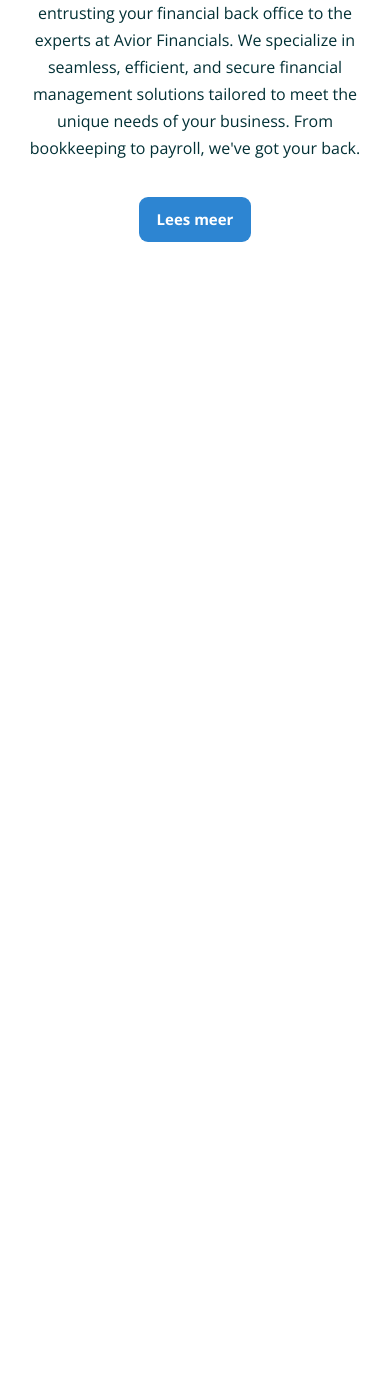
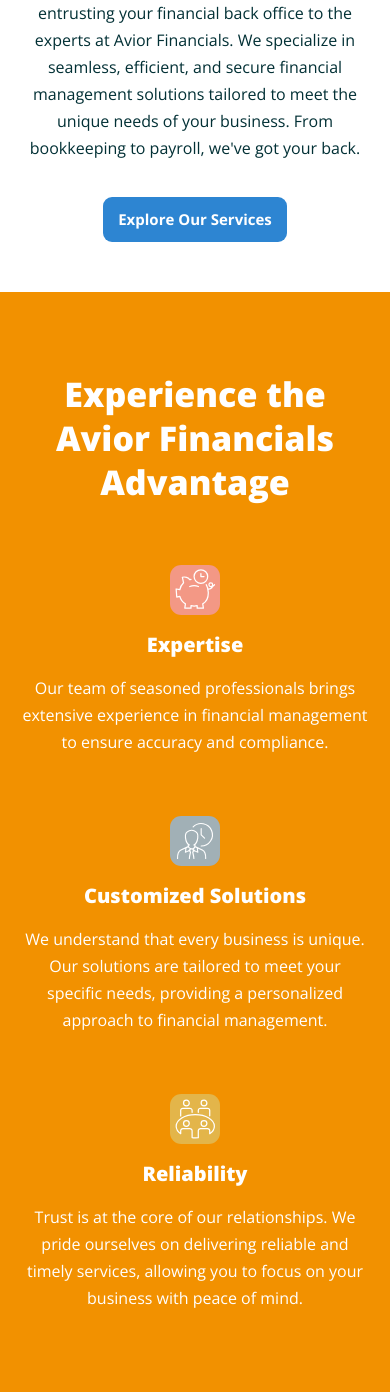
Before and after one commit to egorgrin/yaper, a PHP site: page / in a window 390 px wide. Shown: the part 546-1938 px from the top of the page. Before the commit the page ends 788 px from the top, so only its background shows below. Run offline with PHP 8.4, Linux system fonts and the light colour scheme.

Commit message:
Adv section added

```diff
--- a/assets/css/styles.css
+++ b/assets/css/styles.css
@@ -1,6 +1,6 @@
 @charset "UTF-8";
 /* Обнуление */
-@import url("https://fonts.googleapis.com/css2?family=Open+Sans:wght@300;400;700;800&display=swap");
+@import url("https://fonts.googleapis.com/css2?family=Open+Sans:wght@300;400;600;700;800&display=swap");
 * {
   margin: 0;
   padding: 0;
@@ -208,10 +208,16 @@ header .header .logo_wrapper .logo img {
 header .header nav {
   display: flex;
   align-items: center;
-  gap: 22px;
   color: rgba(2, 48, 53, 0.4588235294);
 }
+header .header nav li {
+  font-size: 13px;
+  font-weight: 600;
+  padding: 22px;
+  cursor: pointer;
+}
 header .header .btn {
+  font-size: 13px;
   margin-left: 50px;
 }
 @media (max-width: 767px) {
@@ -258,7 +264,6 @@ header .header .btn {
   margin-bottom: 35px;
 }
 .hero_wrapper .hero .left .btn {
-  width: 112px;
   font-size: 15px;
 }
 .hero_wrapper .hero .right img {
@@ -286,3 +291,58 @@ header .header .btn {
     text-align: center;
   }
 }
+
+.adv_wrapper {
+  padding: 80px 0;
+  background-color: #F29100;
+  color: #fff;
+}
+.adv_wrapper .adv {
+  text-align: center;
+}
+.adv_wrapper .adv h2 {
+  display: inline-block;
+  font-size: 34px;
+  font-weight: 800;
+  max-width: 300px;
+  margin-bottom: 80px;
+  line-height: 1.3;
+}
+.adv_wrapper .adv .items {
+  display: flex;
+  justify-content: space-between;
+}
+.adv_wrapper .adv .items .item {
+  flex-basis: 30%;
+  display: flex;
+  flex-direction: column;
+  align-items: center;
+}
+.adv_wrapper .adv .items .item .img_container {
+  width: 50px;
+  margin-bottom: 20px;
+}
+.adv_wrapper .adv .items .item .img_container img {
+  width: 100%;
+}
+.adv_wrapper .adv .items .item h3 {
+  margin-bottom: 20px;
+  font-size: 20px;
+  font-weight: 800;
+}
+@media (max-width: 767px) {
+  .adv_wrapper .adv h2 {
+    margin-bottom: 60px;
+  }
+  .adv_wrapper .adv .items {
+    flex-wrap: wrap;
+    justify-content: center;
+  }
+  .adv_wrapper .adv .items .item {
+    max-width: 400px;
+    flex-basis: 100%;
+  }
+  .adv_wrapper .adv .items .item:not(:last-of-type) {
+    margin-bottom: 60px;
+  }
+}
--- /dev/null
+++ b/assets/scss/advantages.scss
@@ -0,0 +1,63 @@
+.adv_wrapper {
+  padding: 80px 0;
+  background-color: $color-main-dark;
+  color: #fff;
+  .adv {
+    text-align: center;
+
+    h2 {
+      display: inline-block;
+      font-size: 34px;
+      font-weight: 800;
+      max-width: 300px;
+      margin-bottom: 80px;
+      line-height: 1.3;
+    }
+    .items {
+      display: flex;
+      justify-content: space-between;
+      .item {
+        flex-basis: 30%;
+        display: flex;
+        flex-direction: column;
+        align-items: center;
+        .img_container {
+          width: 50px;
+          margin-bottom: 20px;
+          img {
+            width: 100%;
+          }
+        }
+        h3 {
+          margin-bottom: 20px;
+          font-size: 20px;
+          font-weight: 800;
+        }
+      }
+    }
+  }
+  @include screen(medium) {
+    .adv {
+      h2 {
+        margin-bottom: 60px;
+      }
+      .items {
+        flex-wrap: wrap;
+        justify-content: center;
+        .item {
+          max-width: 400px;
+          flex-basis: 100%;
+          &:not(:last-of-type) {
+            margin-bottom: 60px;
+          }
+          .img_container {
+            img {
+            }
+          }
+          h3 {
+          }
+        }
+      }
+    }
+  }
+}
--- a/assets/scss/header.scss
+++ b/assets/scss/header.scss
@@ -26,10 +26,16 @@ header {
     nav {
       display: flex;
       align-items: center;
-      gap: 22px;
       color: $color-nav;
+      li {
+        font-size: 13px;
+        font-weight: 600;
+        padding: 22px;
+        cursor: pointer;
+      }
     }
     .btn {
+      font-size: 13px;
       margin-left: 50px;
     }
   }
--- a/assets/scss/hero.scss
+++ b/assets/scss/hero.scss
@@ -28,7 +28,6 @@
         margin-bottom: 35px;
       }
       .btn {
-        width: 112px;
         font-size: 15px;
       }
     }
--- a/assets/scss/styles.scss
+++ b/assets/scss/styles.scss
@@ -1,6 +1,6 @@
 @import 'cssdrop';
 @import 'service';
-@import url('https://fonts.googleapis.com/css2?family=Open+Sans:wght@300;400;700;800&display=swap');
+@import url('https://fonts.googleapis.com/css2?family=Open+Sans:wght@300;400;600;700;800&display=swap');
 
 :root {
   font-size: 12px;
@@ -39,3 +39,4 @@ body {
 
 @import 'header';
 @import 'hero';
+@import 'advantages';
--- a/index.html
+++ b/index.html
@@ -28,9 +28,8 @@
         <li>Home</li>
         <li>Services</li>
         <li>Contact</li>
-        <li>CTA button: Request Quote</li>
       </nav>
-      <a href="#" class="btn">Offerte aanvragen</a>
+      <a href="#" class="btn">Request Quote</a>
       <div class="hamb dn">
         <span></span>
         <span></span>
@@ -44,12 +43,43 @@
         <div class="left">
           <h1>Your Financial Back Office</h1>
           <h3>Efficiently managing your financial tasks.</h3>
-          <p>Unlock the full potential of your business by entrusting your financial back office to the experts at Avior Financials. We specialize in seamless, efficient, and secure financial management solutions tailored to meet the unique needs of your business. From bookkeeping to payroll, we've got your back.
+          <p>Unlock the full potential of your business by entrusting your financial back office to the experts at Avior
+            Financials. We specialize in seamless, efficient, and secure financial management solutions tailored to meet
+            the unique needs of your business. From bookkeeping to payroll, we've got your back.
           </p>
-          <a href="#" class="btn">Lees meer</a>
+          <a href="/service" class="btn">Explore Our Services</a>
         </div>
         <div class="right">
           <img src="assets/img/hero.svg" alt="">
+        </div>
+      </div>
+    </section>
+    <section class="adv_wrapper">
+      <div class="adv container">
+        <h2>Experience the Avior Financials Advantage
+        </h2>
+        <div class="items">
+          <div class="item">
+            <div class="img_container">
+              <img src="assets/img/adv1.svg" alt="">
+            </div>
+            <h3>Expertise</h3>
+            <p>Our team of seasoned professionals brings extensive experience in financial management to ensure accuracy and compliance.</p>
+          </div>
+          <div class="item">
+            <div class="img_container">
+              <img src="assets/img/adv2.svg" alt="">
+            </div>
+            <h3>Customized Solutions</h3>
+            <p>We understand that every business is unique. Our solutions are tailored to meet your specific needs, providing a personalized approach to financial management.</p>
+          </div>
+          <div class="item">
+            <div class="img_container">
+              <img src="assets/img/adv3.svg" alt="">
+            </div>
+            <h3>Reliability</h3>
+            <p>Trust is at the core of our relationships. We pride ourselves on delivering reliable and timely services, allowing you to focus on your business with peace of mind.</p>
+          </div>
         </div>
       </div>
     </section>
```
Also changed, not shown: assets/img/adv1.svg (added), assets/img/adv2.svg (added), assets/img/adv3.svg (added).
